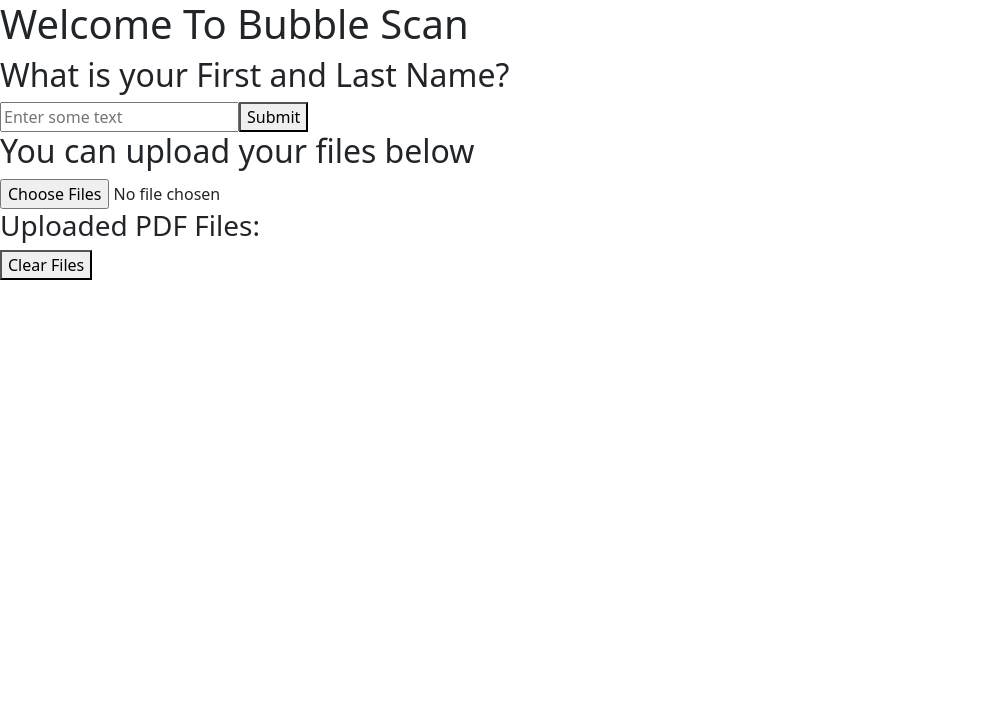
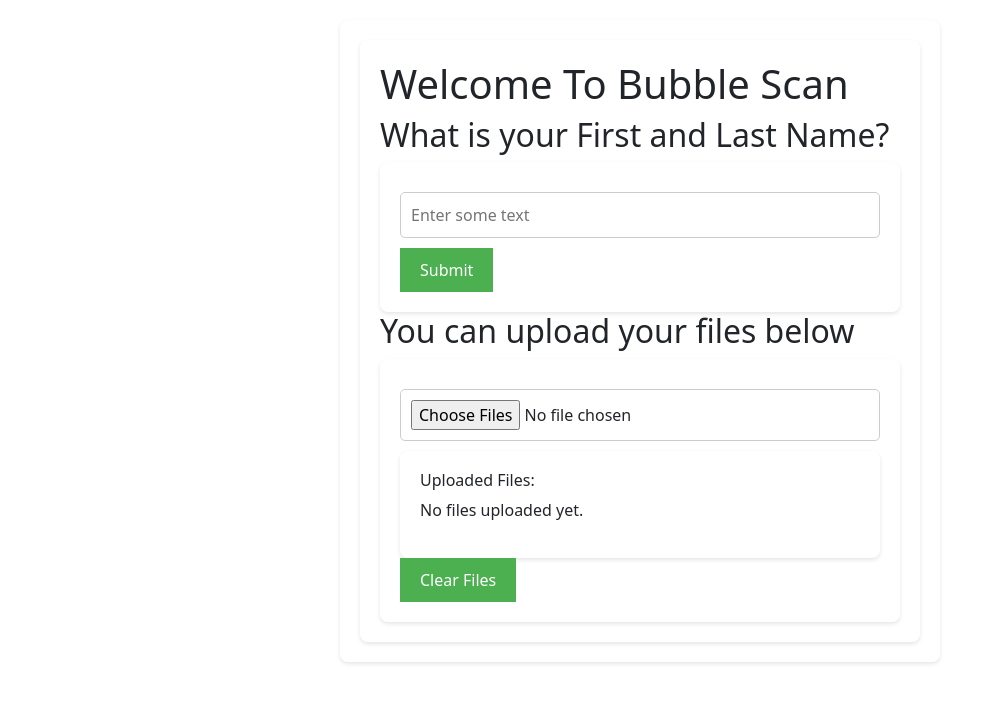
Before and after one commit to rkarmuri/bubble_scan, a React (Vite) app in the folder bubblescan-client/: page / in a window 1280 px wide. Shown: the top 702 px of the page, without its empty margins (0-1001 px from the left). Built offline with nearby package versions, Linux system fonts and the light colour scheme.

Commit message:
updated the website with styling and pdf file uploading

```diff
--- a/bubblescan-client/src/App.css
+++ b/bubblescan-client/src/App.css
@@ -0,0 +1,62 @@
+/* General body styling */
+body {
+    font-family: 'Arial', sans-serif;
+    background-color: #f4f4f4;
+    color: #333;
+    line-height: 1.6;
+    margin: 0;
+    padding: 20px;
+  }
+
+  /* Styling for the main container */
+  div {
+    max-width: 600px;
+    margin: auto;
+    background: white;
+    padding: 20px;
+    border-radius: 8px;
+    box-shadow: 0 2px 4px rgba(0,0,0,0.1);
+  }
+
+  h1, h2 {
+    color: #333;
+  }
+
+  h1 {
+    font-size: 20px;
+    margin-bottom: 10px;
+  }
+
+  h2 {
+    font-size: 15px;
+    margin: 20px 0;
+  }
+
+  /* Input component styling */
+  input[type="text"], input[type="file"] {
+    width: 100%;
+    padding: 10px;
+    margin: 10px 0;
+    border-radius: 5px;
+    border: 1px solid #ccc;
+    box-sizing: border-box; /* Makes sure padding does not affect the overall width */
+  }
+
+  input[type="submit"], button {
+    background-color: #4CAF50;
+    color: white;
+    padding: 10px 20px;
+    border: none;
+    border-radius: 5px;
+    cursor: pointer;
+    margin: 10px 0;
+  }
+
+  input[type="submit"]:hover, button:hover {
+    background-color: #45a049;
+  }
+
+  /* Adding some margin between components for better spacing */
+  .ListGroup, .InputComponent, .FileUploadComponent {
+    margin-bottom: 20px;
+  }
--- a/bubblescan-client/src/App.tsx
+++ b/bubblescan-client/src/App.tsx
@@ -1,6 +1,7 @@
 import ListGroup from "./components/ListGroup";
 import InputComponent from "./components/InputComponent";
 import FileUploadComponent from "./components/FileUploadComponent";
+import "./App.css";
 
 function App() {
   return (
--- a/bubblescan-client/src/components/FileUploadComponent.tsx
+++ b/bubblescan-client/src/components/FileUploadComponent.tsx
@@ -1,4 +1,4 @@
-import React, { useState, ChangeEvent } from "react";
+import React, { useState, useEffect, ChangeEvent } from "react";
 
 interface FileWithPreview extends File {
   preview: string;
@@ -6,6 +6,11 @@ interface FileWithPreview extends File {
 
 function FileUploadComponent() {
   const [uploadedFiles, setUploadedFiles] = useState<FileWithPreview[]>([]);
+
+  // Log the state after it updates to confirm the update
+  useEffect(() => {
+    console.log("Updated Uploaded Files: ", uploadedFiles);
+  }, [uploadedFiles]);
 
   const handleFileChange = (event: ChangeEvent<HTMLInputElement>) => {
     if (event.target.files) {
@@ -16,15 +21,11 @@ function FileUploadComponent() {
         })
       );
 
-      // Assuming you'll handle PDF files for upload
-      const pdfFiles = filesArray.filter(
-        (file) => file.type === "application/pdf"
-      );
-      setUploadedFiles((prevFiles) => [...prevFiles, ...pdfFiles]);
+      // For debugging: Directly update state with all selected files
+      setUploadedFiles((prevFiles) => [...prevFiles, ...filesArray]);
     }
   };
 
-  // Remember to revoke the object URLs to avoid memory leaks
   const clearFiles = () => {
     uploadedFiles.forEach((file) => URL.revokeObjectURL(file.preview));
     setUploadedFiles([]);
@@ -39,12 +40,16 @@ function FileUploadComponent() {
         onChange={handleFileChange}
       />
       <div>
-        <h3>Uploaded PDF Files:</h3>
-        {uploadedFiles.map((file, index) => (
-          <div key={index}>
-            {file.name} - {file.size} bytes
-          </div>
-        ))}
+        <h6>Uploaded Files:</h6>
+        {uploadedFiles.length > 0 ? (
+          uploadedFiles.map((file, index) => (
+            <div key={index}>
+              {file.name} - {file.size} bytes
+            </div>
+          ))
+        ) : (
+          <p>No files uploaded yet.</p>
+        )}
       </div>
       <button onClick={clearFiles}>Clear Files</button>
     </div>
```
